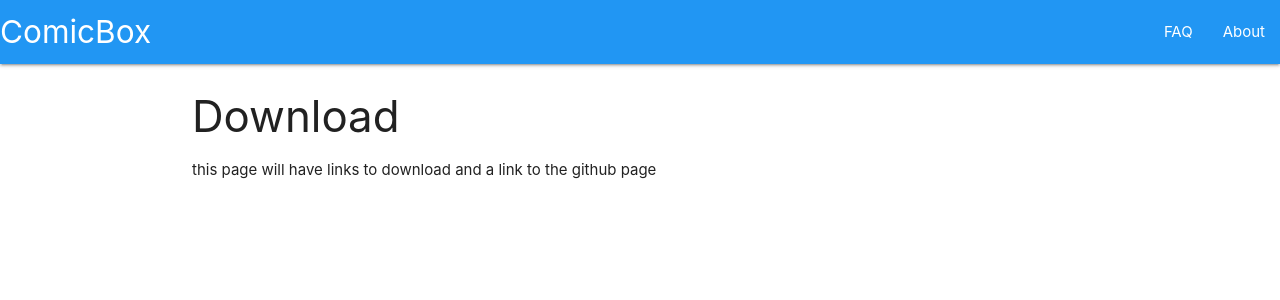
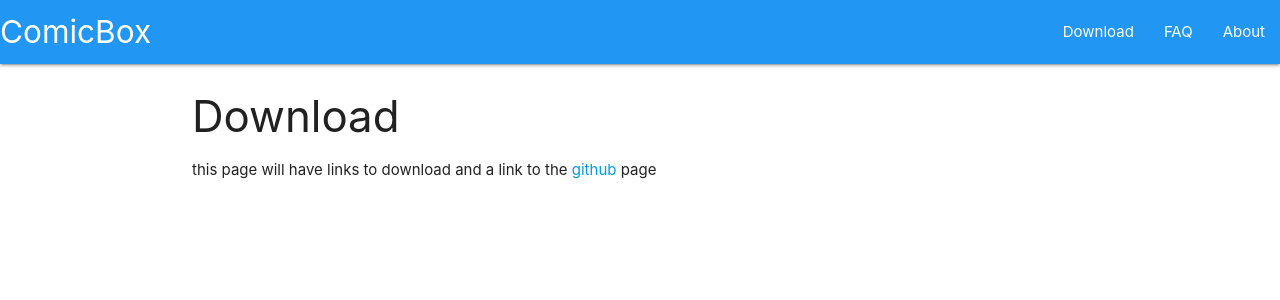
Before and after one commit to comicbox/comicbox.github.io, a Jekyll site: the page built from download.md, in a window 1280 px wide. Shown: the top 300 px of the page. Built offline with Jekyll 4.4.1, drawn with Linux system fonts in a browser that asks for light colours; part of the change alters nothing that is shown.

Commit message:
Added downloads page

```diff
--- a/_layouts/default.html
+++ b/_layouts/default.html
@@ -16,6 +16,7 @@
         <div class="nav-wrapper blue">
             <a href="/" class="brand-logo">ComicBox</a>
             <ul id="nav-mobile" class="right hide-on-med-and-down">
+                <li><a href="/download">Download</a></li>
                 <li><a href="/faq">FAQ</a></li>
                 <li><a href="/about">About</a></li>
             </ul>
--- a/download.md
+++ b/download.md
@@ -4,4 +4,4 @@ title: Download
 permalink: /download/
 ---
 
-this page will have links to download and a link to the github page
+this page will have links to download and a link to the [github](https://github.com/comicbox/comicbox) page
```
